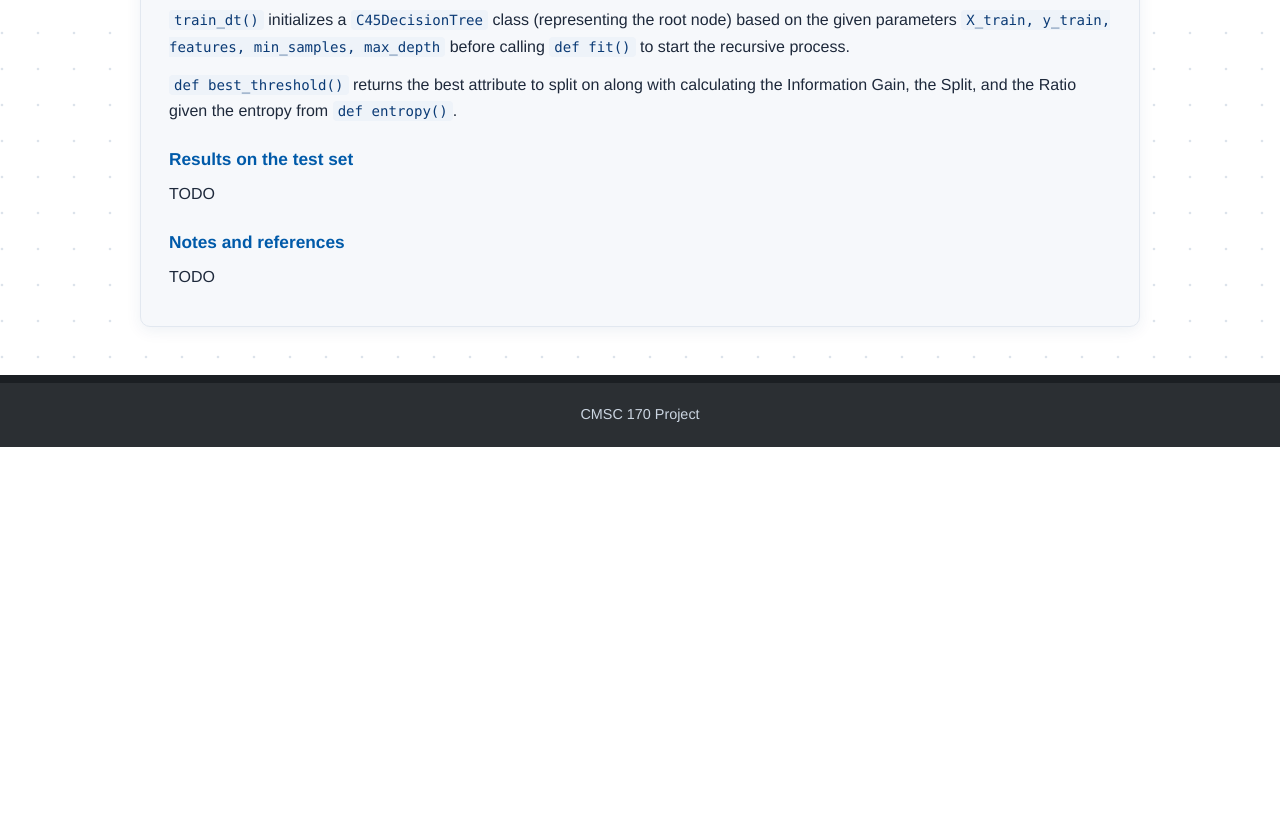
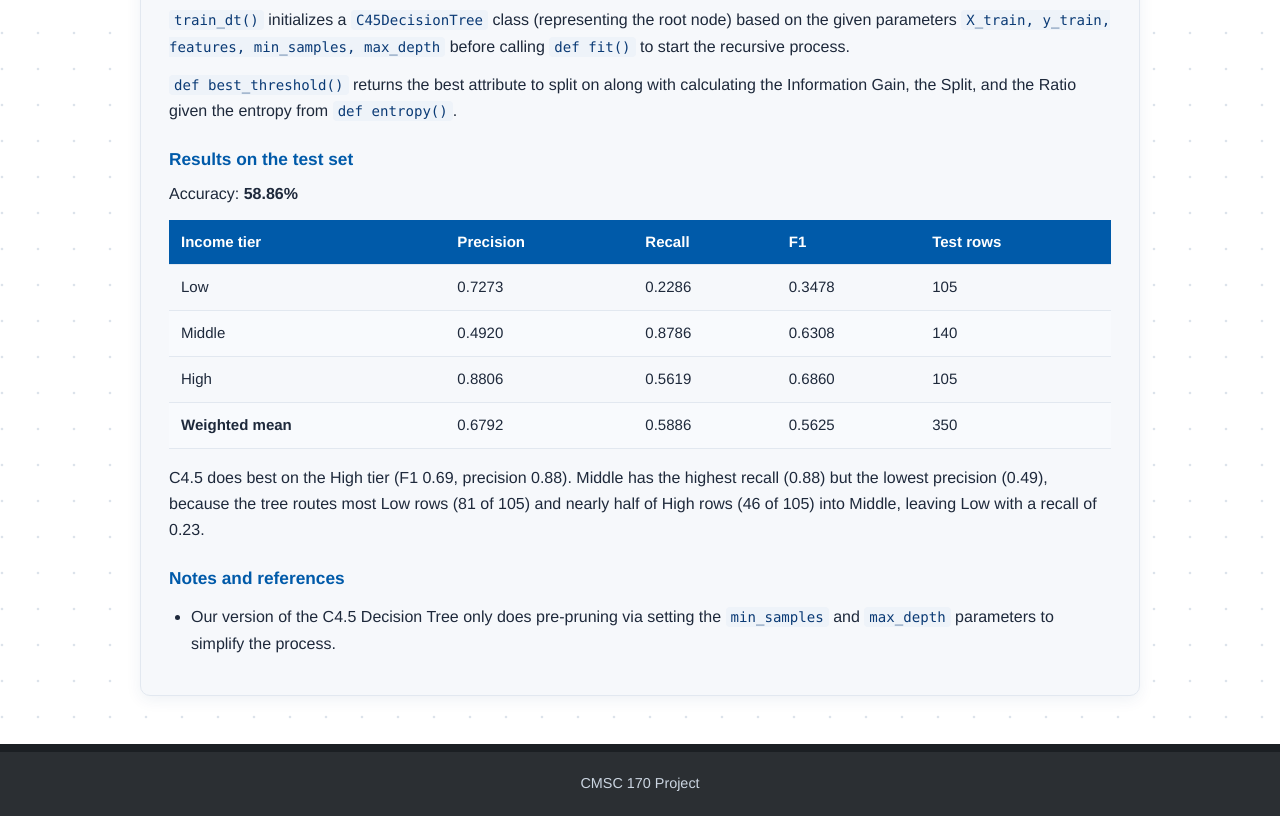
Before and after one commit to Shiiroi/cmsc-170-project, a plain HTML site: page docs/methods.html in a window 1280 px wide. Shown: the part 5225-6041 px from the top of the page. Before the commit the page ends 5672 px from the top, so only its background shows below. Drawn offline with Linux system fonts and the light colour scheme.

Commit message:
feat: added decision tree in methods.html

```diff
--- a/docs/methods.html
+++ b/docs/methods.html
@@ -335,9 +335,59 @@ for l in labels:
                </p>
             </p>
             <h3>Results on the test set</h3>
-            <p>TODO</p>
+            <p>Accuracy: <strong>58.86%</strong></p>
+            <table>
+                <thead>
+                    <tr>
+                        <th>Income tier</th>
+                        <th>Precision</th>
+                        <th>Recall</th>
+                        <th>F1</th>
+                        <th>Test rows</th>
+                    </tr>
+                </thead>
+                <tbody>
+                    <tr>
+                        <td>Low</td>
+                        <td>0.7273</td>
+                        <td>0.2286</td>
+                        <td>0.3478</td>
+                        <td>105</td>
+                    </tr>
+                    <tr>
+                        <td>Middle</td>
+                        <td>0.4920</td>
+                        <td>0.8786</td>
+                        <td>0.6308</td>
+                        <td>140</td>
+                    </tr>
+                    <tr>
+                        <td>High</td>
+                        <td>0.8806</td>
+                        <td>0.5619</td>
+                        <td>0.6860</td>
+                        <td>105</td>
+                    </tr>
+                    <tr>
+                        <td><strong>Weighted mean</strong></td>
+                        <td>0.6792</td>
+                        <td>0.5886</td>
+                        <td>0.5625</td>
+                        <td>350</td>
+                    </tr>
+                </tbody>
+            </table>
+            <p>C4.5 does best on the High tier (F1 0.69, precision 0.88). Middle has the highest recall
+                (0.88) but the lowest precision (0.49), because the tree routes most Low rows
+                (81 of 105) and nearly half of High rows (46 of 105) into Middle, leaving Low with
+                a recall of 0.23.</p>
             <h3>Notes and references</h3>
-            <p>TODO</p>
+            <p>
+            <ul>
+                <li>Our version of the C4.5 Decision Tree only does pre-pruning via setting the <code>min_samples</code>
+                and <code>max_depth</code> parameters to simplify the process.</li>
+            </ul>
+            </p>
         </section>
     </main>
 
```
